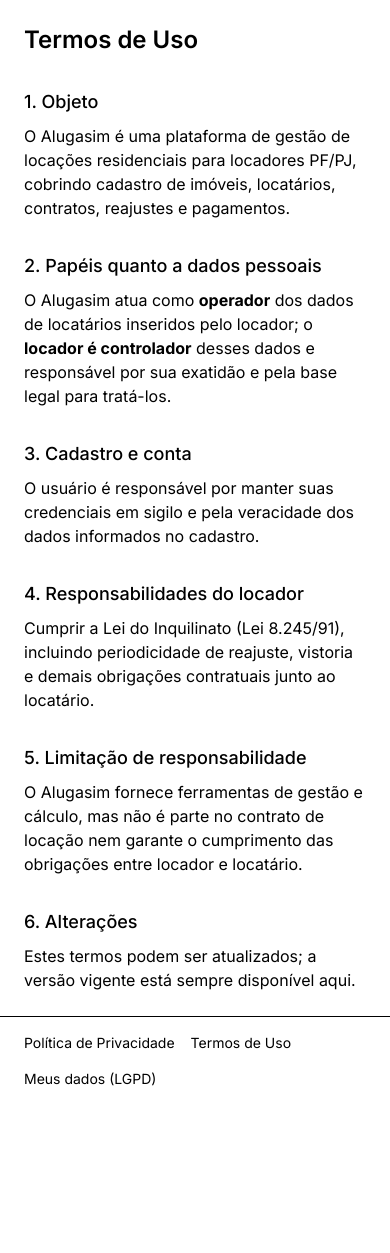
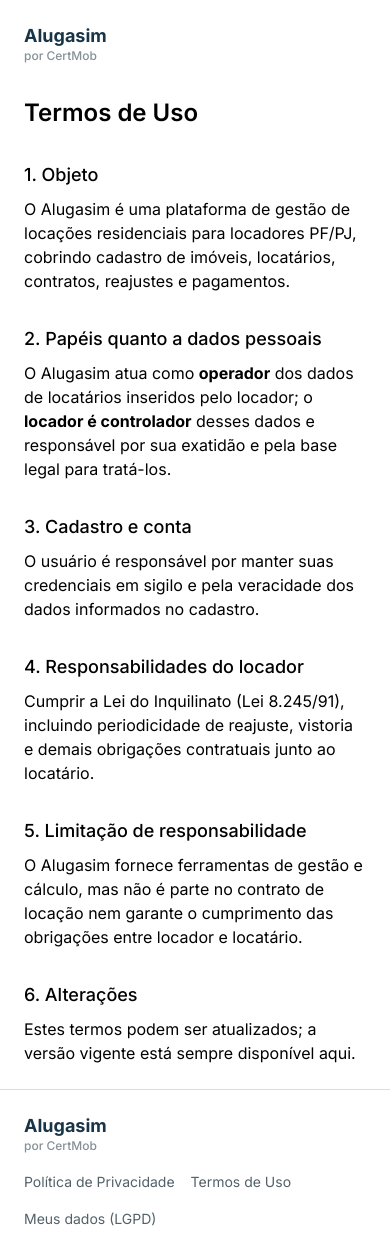
Before and after one commit to pepefcardoso/certmob-alugasim, a Next.js app: page /terms in a window 390 px wide. Before the commit the page ends 1105 px from the top, so only its background shows below. Built offline with nearby package versions, Linux system fonts and the light colour scheme.

Commit message:
feat: add footer and brand lockup components; integrate footer into various pages and enhance layout

```diff
--- a/src/app/layout.tsx
+++ b/src/app/layout.tsx
@@ -2,7 +2,6 @@
 import { Inter } from 'next/font/google';
 import './globals.css';
 import { cn } from '@/lib/utils';
-import { Footer } from '@/components/footer';
 
 const inter = Inter({ subsets: ['latin'], variable: '--font-sans' });
 
@@ -14,10 +13,7 @@
 export default function RootLayout({ children }: LayoutProps<'/'>) {
   return (
     <html lang="pt-BR" className={cn('h-full', 'antialiased', inter.variable)}>
-      <body className="flex min-h-full flex-col">
-        {children}
-        <Footer />
-      </body>
+      <body className="flex min-h-full flex-col">{children}</body>
     </html>
   );
 }
--- a/src/app/page.tsx
+++ b/src/app/page.tsx
@@ -8,6 +8,7 @@
 import { Pricing } from '@/components/landing/pricing';
 import { Faq } from '@/components/landing/faq';
 import { LeadCaptureSection } from '@/components/landing/lead-capture-section';
+import { Footer } from '@/components/footer';
 
 export const metadata: Metadata = {
   title: 'Alugasim — Reajuste de aluguel automático',
@@ -29,6 +30,7 @@
         <Faq />
         <LeadCaptureSection />
       </main>
+      <Footer />
     </>
   );
 }
--- a/src/app/privacy/page.tsx
+++ b/src/app/privacy/page.tsx
@@ -2,17 +2,22 @@
 // and have a lawyer sign off before shipping. Structure follows docs/lgpd.md §8.
 import Link from 'next/link';
 import { env } from '@/lib/env';
+import { Footer } from '@/components/footer';
+import { BrandLockup } from '@/components/brand-lockup';
 
 export default function PrivacyPage() {
   return (
+    <>
       <div className="mx-auto max-w-2xl space-y-8 p-6">
-      <h1 className="text-2xl font-semibold">Política de Privacidade</h1>
+        <BrandLockup />
+        <h1 className="text-heading-1">Política de Privacidade</h1>
 
         <section className="space-y-2">
           <h2 className="text-lg font-medium">1. Identidade do controlador</h2>
           <p>
-          Alugasim Tecnologia Ltda. — CNPJ [CNPJ] — [endereço]. Encarregado de Proteção de Dados
-          (DPO): <a href={`mailto:${env.DPO_EMAIL}`}>{env.DPO_EMAIL}</a>.
+            CertMob [razão social] Ltda. — CNPJ [CNPJ] — [endereço]. Responsável pelo produto{' '}
+            <strong>Alugasim</strong>. Encarregado de Proteção de Dados (DPO):{' '}
+            <a href={`mailto:${env.DPO_EMAIL}`}>{env.DPO_EMAIL}</a>.
           </p>
         </section>
 
@@ -32,8 +37,8 @@
           <h2 className="text-lg font-medium">3. Finalidade e base legal</h2>
           <p>
             Os dados são tratados para formalização e gestão de contratos de locação, cobrança,
-          repasses e emissão de relatórios, com base na <strong>execução de contrato</strong> (Art.
-          7º, V, LGPD).
+            repasses e emissão de relatórios, com base na <strong>execução de contrato</strong>{' '}
+            (Art. 7º, V, LGPD).
           </p>
         </section>
 
@@ -82,5 +87,7 @@
           </p>
         </section>
       </div>
+      <Footer />
+    </>
   );
 }
--- a/src/app/privacy/request/page.tsx
+++ b/src/app/privacy/request/page.tsx
@@ -1,17 +1,21 @@
 import { requireSession } from '@/lib/auth';
+import { Footer } from '@/components/footer';
 import { PrivacyRequestForm } from './privacy-request-form';
 
 export default async function PrivacyRequestPage() {
   await requireSession();
 
   return (
-    <div className="mx-auto max-w-md space-y-4 p-6">
-      <h1 className="text-2xl font-semibold">Solicitação de titular de dados</h1>
-      <p className="text-muted-foreground text-sm">
-        Solicite acesso, correção, exclusão ou portabilidade dos seus dados pessoais. Responderemos
-        em até 15 dias, conforme a LGPD (Art. 18).
-      </p>
-      <PrivacyRequestForm />
-    </div>
+    <>
+      <div className="mx-auto max-w-md space-y-4 p-6">
+        <h1 className="text-heading-1">Solicitação de titular de dados</h1>
+        <p className="text-body-sm text-neutral-700">
+          Solicite acesso, correção, exclusão ou portabilidade dos seus dados pessoais.
+          Responderemos em até 15 dias, conforme a LGPD (Art. 18).
+        </p>
+        <PrivacyRequestForm />
+      </div>
+      <Footer />
+    </>
   );
 }
--- a/src/app/sign-in/page.tsx
+++ b/src/app/sign-in/page.tsx
@@ -17,6 +17,7 @@
   FormLabel,
   FormMessage,
 } from '@/components/ui/form';
+import { Footer } from '@/components/footer';
 
 export default function SignInPage() {
   const router = useRouter();
@@ -37,6 +38,7 @@
   }
 
   return (
+    <>
       <div className="flex flex-1 items-center justify-center p-4">
         <Card className="w-full max-w-sm">
           <CardHeader>
@@ -79,5 +81,7 @@
           </CardContent>
         </Card>
       </div>
+      <Footer />
+    </>
   );
 }
--- a/src/app/sign-up/page.tsx
+++ b/src/app/sign-up/page.tsx
@@ -26,6 +26,7 @@
 import { Button } from '@/components/ui/button';
 import { Checkbox } from '@/components/ui/checkbox';
 import { Input } from '@/components/ui/input';
+import { Footer } from '@/components/footer';
 
 export default function SignUpPage() {
   const router = useRouter();
@@ -59,6 +60,7 @@
   }
 
   return (
+    <>
       <div className="flex flex-1 items-center justify-center p-4">
         <Card className="w-full max-w-sm">
           <CardHeader>
@@ -173,5 +175,7 @@
           </CardContent>
         </Card>
       </div>
+      <Footer />
+    </>
   );
 }
--- a/src/app/terms/page.tsx
+++ b/src/app/terms/page.tsx
@@ -1,7 +1,12 @@
+import { BrandLockup } from '@/components/brand-lockup';
+import { Footer } from '@/components/footer';
+
 // TODO(legal review): draft only, per AGENTS.md — have a lawyer sign off before shipping.
 export default function TermsPage() {
   return (
+    <>
       <div className="mx-auto max-w-2xl space-y-8 p-6">
+        <BrandLockup />
         <h1 className="text-2xl font-semibold">Termos de Uso</h1>
 
         <section className="space-y-2">
@@ -24,24 +29,24 @@
         <section className="space-y-2">
           <h2 className="text-lg font-medium">3. Cadastro e conta</h2>
           <p>
-          O usuário é responsável por manter suas credenciais em sigilo e pela veracidade dos dados
-          informados no cadastro.
+            O usuário é responsável por manter suas credenciais em sigilo e pela veracidade dos
+            dados informados no cadastro.
           </p>
         </section>
 
         <section className="space-y-2">
           <h2 className="text-lg font-medium">4. Responsabilidades do locador</h2>
           <p>
-          Cumprir a Lei do Inquilinato (Lei 8.245/91), incluindo periodicidade de reajuste, vistoria
-          e demais obrigações contratuais junto ao locatário.
+            Cumprir a Lei do Inquilinato (Lei 8.245/91), incluindo periodicidade de reajuste,
+            vistoria e demais obrigações contratuais junto ao locatário.
           </p>
         </section>
 
         <section className="space-y-2">
           <h2 className="text-lg font-medium">5. Limitação de responsabilidade</h2>
           <p>
-          O Alugasim fornece ferramentas de gestão e cálculo, mas não é parte no contrato de locação
-          nem garante o cumprimento das obrigações entre locador e locatário.
+            O Alugasim fornece ferramentas de gestão e cálculo, mas não é parte no contrato de
+            locação nem garante o cumprimento das obrigações entre locador e locatário.
           </p>
         </section>
 
@@ -50,5 +55,7 @@
           <p>Estes termos podem ser atualizados; a versão vigente está sempre disponível aqui.</p>
         </section>
       </div>
+      <Footer />
+    </>
   );
 }
--- /dev/null
+++ b/src/components/brand-lockup.tsx
@@ -0,0 +1,10 @@
+import { cn } from '@/lib/utils';
+
+export function BrandLockup({ className }: { className?: string }) {
+  return (
+    <div className={cn('leading-tight', className)}>
+      <p className="text-heading-3 text-brand-900">Alugasim</p>
+      <p className="text-caption text-neutral-500">por CertMob</p>
+    </div>
+  );
+}
--- a/src/components/footer.tsx
+++ b/src/components/footer.tsx
@@ -1,18 +1,22 @@
 import Link from 'next/link';
+import { BrandLockup } from '@/components/brand-lockup';
 
 export function Footer() {
   return (
-    <footer className="text-muted-foreground mt-auto border-t px-6 py-4 text-sm">
-      <div className="flex flex-wrap gap-4">
-        <Link href="/privacy" className="hover:text-foreground">
+    <footer className="mt-auto border-t border-neutral-300 px-6 py-6">
+      <div className="mx-auto flex max-w-5xl flex-col gap-4 sm:flex-row sm:items-center sm:justify-between">
+        <BrandLockup />
+        <div className="text-body-sm flex flex-wrap gap-4 text-neutral-700">
+          <Link href="/privacy" className="hover:text-neutral-950">
             Política de Privacidade
           </Link>
-        <Link href="/terms" className="hover:text-foreground">
+          <Link href="/terms" className="hover:text-neutral-950">
             Termos de Uso
           </Link>
-        <Link href="/privacy/request" className="hover:text-foreground">
+          <Link href="/privacy/request" className="hover:text-neutral-950">
             Meus dados (LGPD)
           </Link>
+        </div>
       </div>
     </footer>
   );
```
Lines whose indentation alone changed are shown as unchanged.
